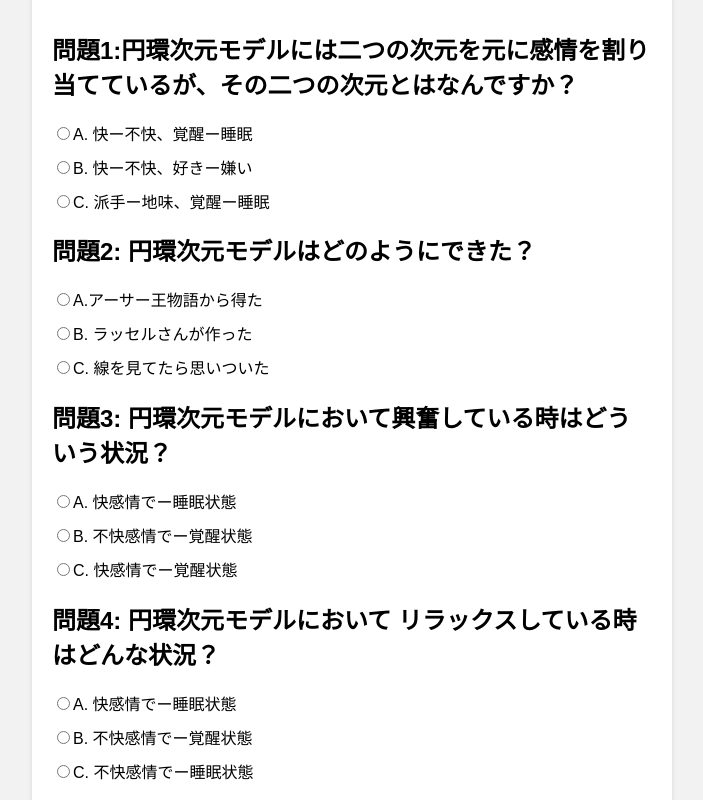
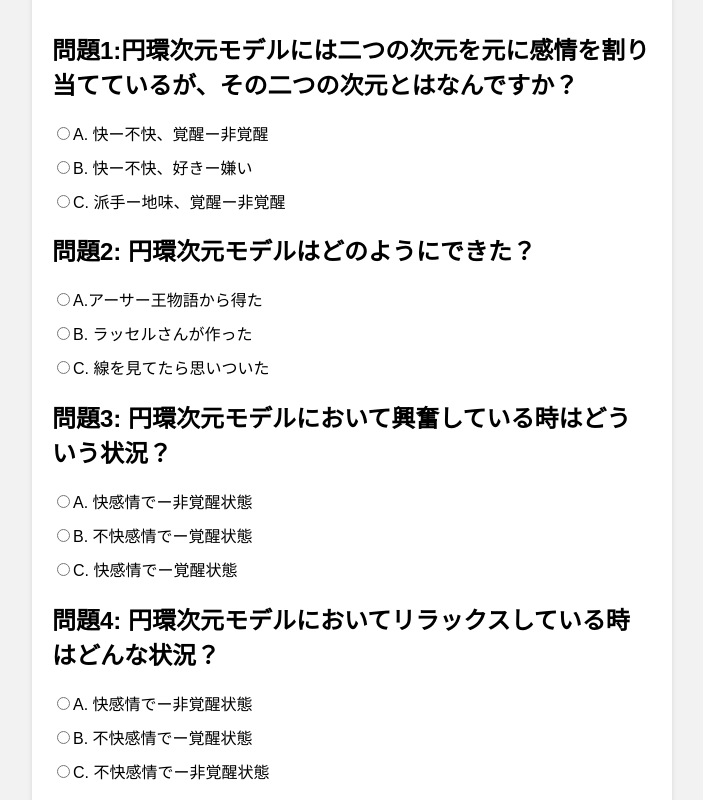
Before and after one commit to gappito/github.io, a plain HTML site: page index.html in a window 1280 px wide. Shown: the part 800-1600 px from the top of the page, without its empty margins (288-991 px from the left). Drawn offline with Linux system fonts and the light colour scheme.

Commit message:
Update index.html

```diff
--- a/index.html
+++ b/index.html
@@ -10,7 +10,7 @@
   <div id="quiz">
 
     <h2>円環次元モデルについて</h3>
-    <p>みなさんは、自分の気持ちがどういう状況なのか考えたことはありますか？今回ご紹介するラッセルの円環次元モデルは2つの次元(快感情ー不快感情、覚醒状態ー睡眠状態)を元に感情を割り当てたものです。快ー不快は、刺激物に対して接近できるか否かの感情状態で、覚醒ー睡眠は、人の活発さを表すものとなっています。</p>
+    <p>みなさんは、自分の気持ちがどういう状況なのか考えたことはありますか？今回ご紹介するラッセルの円環次元モデルは2つの次元(快感情ー不快感情、覚醒状態ー非覚醒状態)を元に感情を割り当てたものです。快ー不快は、刺激物に対して接近できるか否かの感情状態で、覚醒ー非覚醒は、人の活発さを表すものとなっています。</p>
     <img src = "https://assets.st-note.com/production/uploads/images/12710369/picture_pc_4e079bfbe8f013d0bc9df4b846396635.png?width=2000&height=2000&fit=bounds&quality=85 "width="400" height="380" border="0">
     <br><br><br>
 
@@ -19,9 +19,9 @@
 
     <h2>問題1:円環次元モデルには二つの次元を元に感情を割り当てているが、その二つの次元とはなんですか？</h2>
     <ul>
-      <li><input type="radio" name="q1" value="a">A. 快ー不快、覚醒ー睡眠</li>
+      <li><input type="radio" name="q1" value="a">A. 快ー不快、覚醒ー非覚醒</li>
       <li><input type="radio" name="q1" value="b">B. 快ー不快、好きー嫌い</li>
-      <li><input type="radio" name="q1" value="c">C. 派手ー地味、覚醒ー睡眠</li>
+      <li><input type="radio" name="q1" value="c">C. 派手ー地味、覚醒ー非覚醒</li>
     </ul>
 
     <h2>問題2: 円環次元モデルはどのようにできた？</h2>
@@ -33,17 +33,16 @@
 
     <h2>問題3: 円環次元モデルにおいて興奮している時はどういう状況？</h2>
     <ul>
-      <li><input type="radio" name="q3" value="a">A. 快感情でー睡眠状態</li>
+      <li><input type="radio" name="q3" value="a">A. 快感情でー非覚醒状態</li>
       <li><input type="radio" name="q3" value="b">B. 不快感情でー覚醒状態</li>
       <li><input type="radio" name="q3" value="c">C. 快感情でー覚醒状態</li>
     </ul>
 
-    <h2>問題4: 円環次元モデルにおいて
-リラックスしている時はどんな状況？</h2>
+    <h2>問題4: 円環次元モデルにおいてリラックスしている時はどんな状況？</h2>
     <ul>
-      <li><input type="radio" name="q4" value="a">A. 快感情でー睡眠状態</li>
+      <li><input type="radio" name="q4" value="a">A. 快感情でー非覚醒状態</li>
       <li><input type="radio" name="q4" value="b">B. 不快感情でー覚醒状態</li>
-      <li><input type="radio" name="q4" value="c">C. 不快感情でー睡眠状態</li>
+      <li><input type="radio" name="q4" value="c">C. 不快感情でー非覚醒状態</li>
     </ul>
 
     <br>
```
